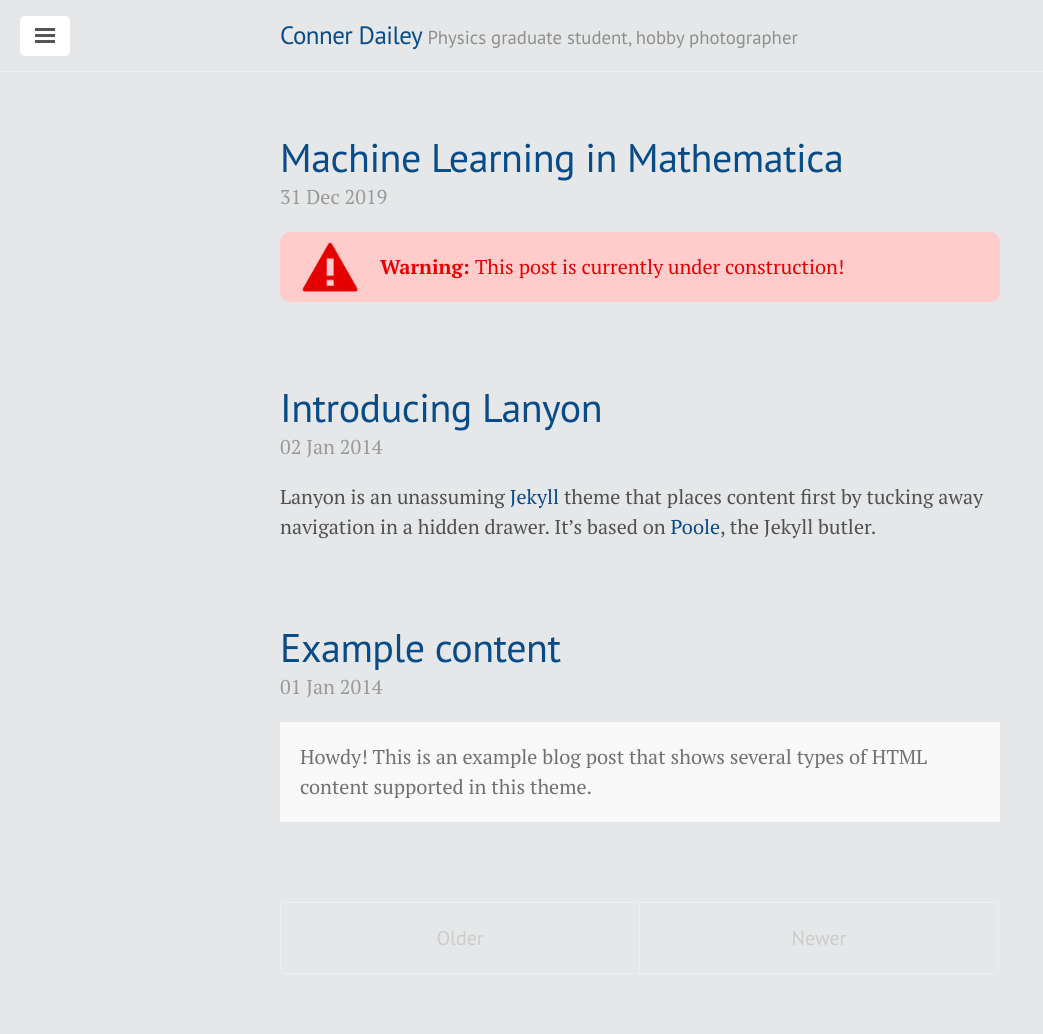
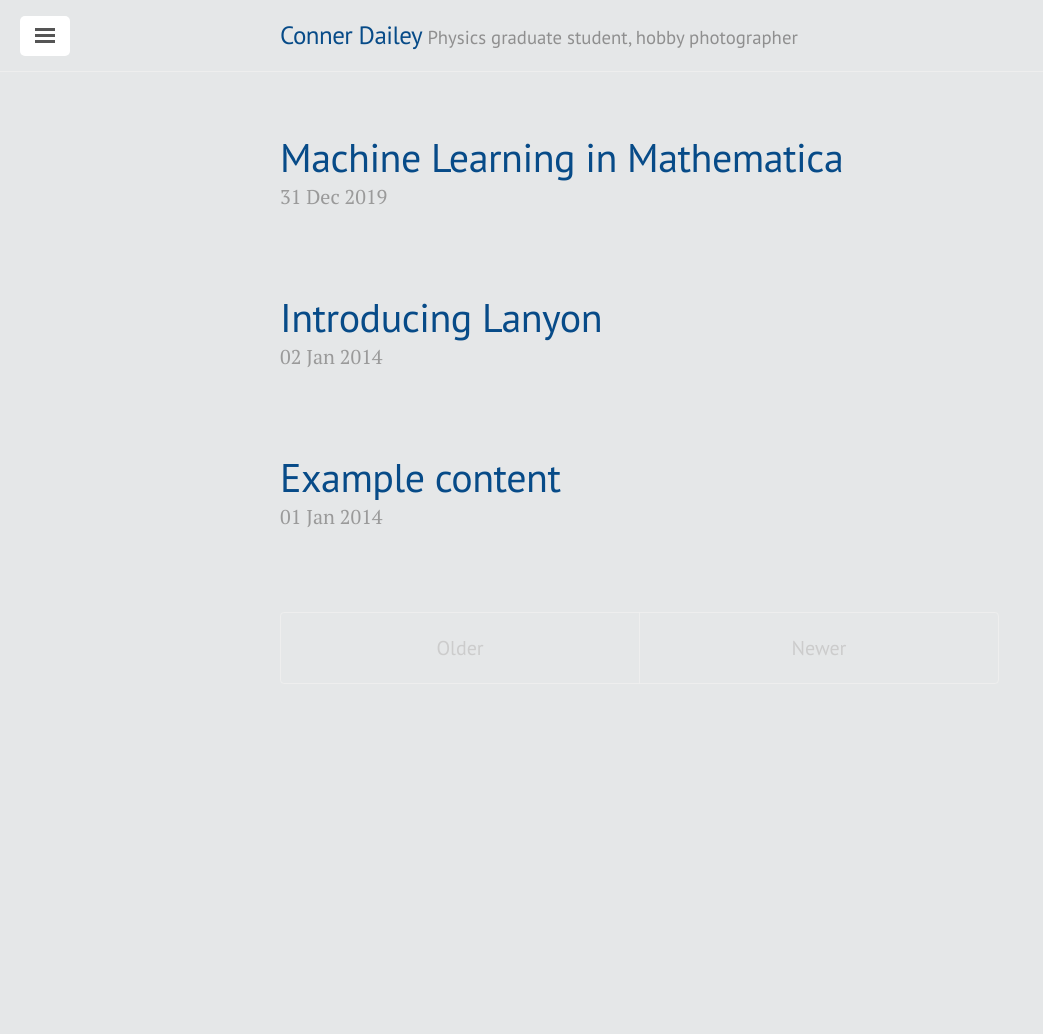
Before and after one commit to TakeTwiceDailey/TakeTwiceDailey.github.io, a Jekyll site: the page built from blog/index.html, in a window 1280 px wide. Shown: the whole page, without its empty margins (0-1043 px from the left). Built offline with Jekyll 4.4.1, drawn with Linux system fonts in a browser that asks for light colours; nearby versions of some CDN libraries; the list of posts is cut into pages by our own code; after the commit the page ends 900 px from its top, so only the background shows below that.

Commit message:
changing blog formatting

```diff
--- a/_config.yml
+++ b/_config.yml
@@ -11,7 +11,7 @@ relative_permalinks: false
 # Setup
 title:               Conner Dailey
 tagline:             'Physics graduate student, hobby photographer'
-description:         'Physics graduate student, hobby photographer'
+description:         'Physics graduate student, hobby photographer.'
 url:                 https://taketwicedailey.github.io
 baseurl:             ''
 paginate:            5
--- a/_posts/2014-01-01-example-content.md
+++ b/_posts/2014-01-01-example-content.md
@@ -1,6 +1,7 @@
 ---
 layout: post
 title: Example content
+shortinfo: This is an example blog post that shows several types of HTML content supported in this theme.
 ---
 
 
--- a/_posts/2014-01-02-introducing-lanyon.md
+++ b/_posts/2014-01-02-introducing-lanyon.md
@@ -1,6 +1,7 @@
 ---
 layout: post
 title: Introducing Lanyon
+shortinfo: Lanyon is an unassuming [Jekyll](http://jekyllrb.com) theme that places content first by tucking away navigation in a hidden drawer. It's based on [Poole](http://getpoole.com), the Jekyll butler.
 ---
 
 Lanyon is an unassuming [Jekyll](http://jekyllrb.com) theme that places content first by tucking away navigation in a hidden drawer. It's based on [Poole](http://getpoole.com), the Jekyll butler.
--- a/blog/index.html
+++ b/blog/index.html
@@ -15,17 +15,7 @@ title: Blog
     <span class="post-date">{{ post.date | date_to_string }}</span>
 
     <div>
-      {% if post.fullview %}
-      {{ post.content }}
-      {% else %}
-      {% if post.shortinfo %}
-      {{ post.shortinfo }}
-      {% elsif post.description %}
-      {{ post.description }}
-      {% else %}
-      {{ post.excerpt }}
-      {% endif %}
-      {% endif %}
+      {{ post.sortinfo }}
     </div>
 
   </div>
```
Also changed, not shown: _posts/2019-12-31-mathematica-machine-learning.md (+1 -0 lines).
